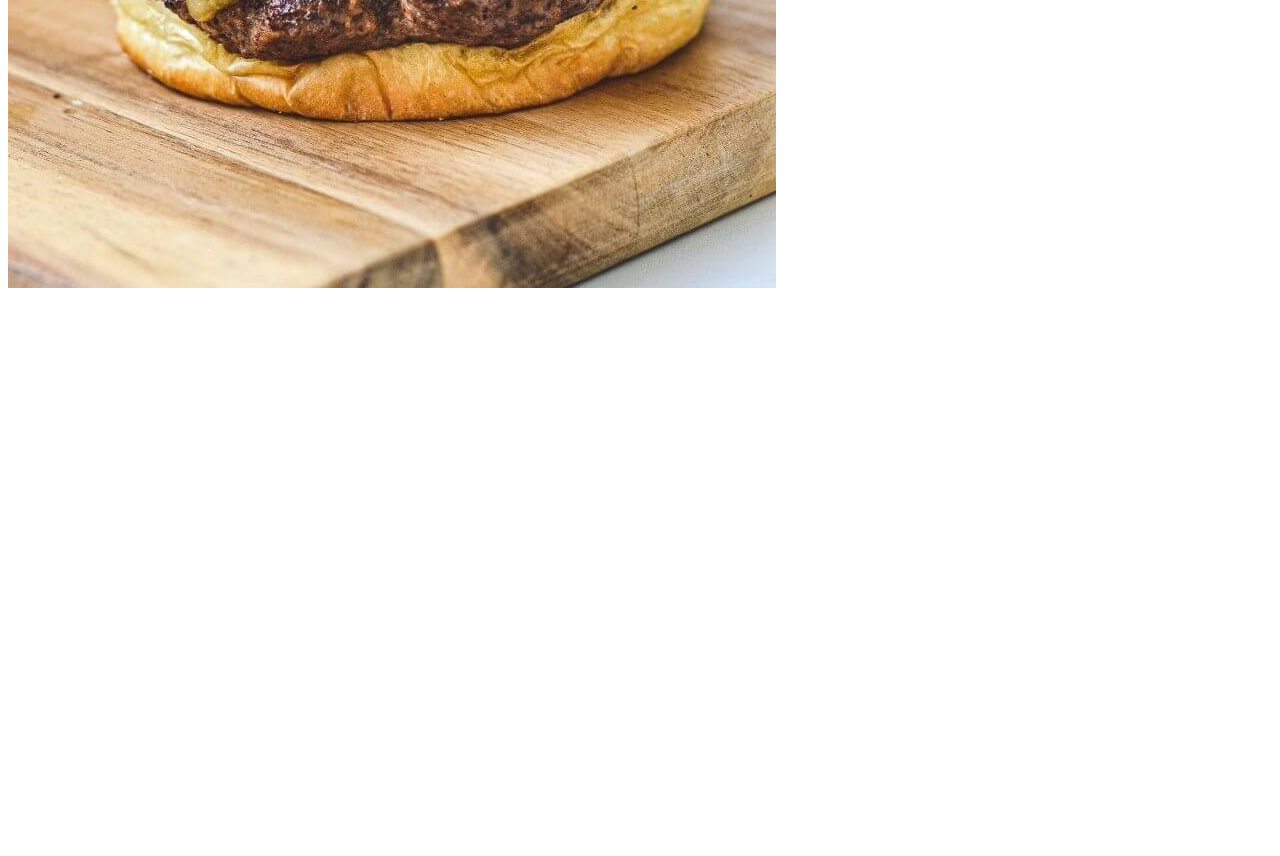
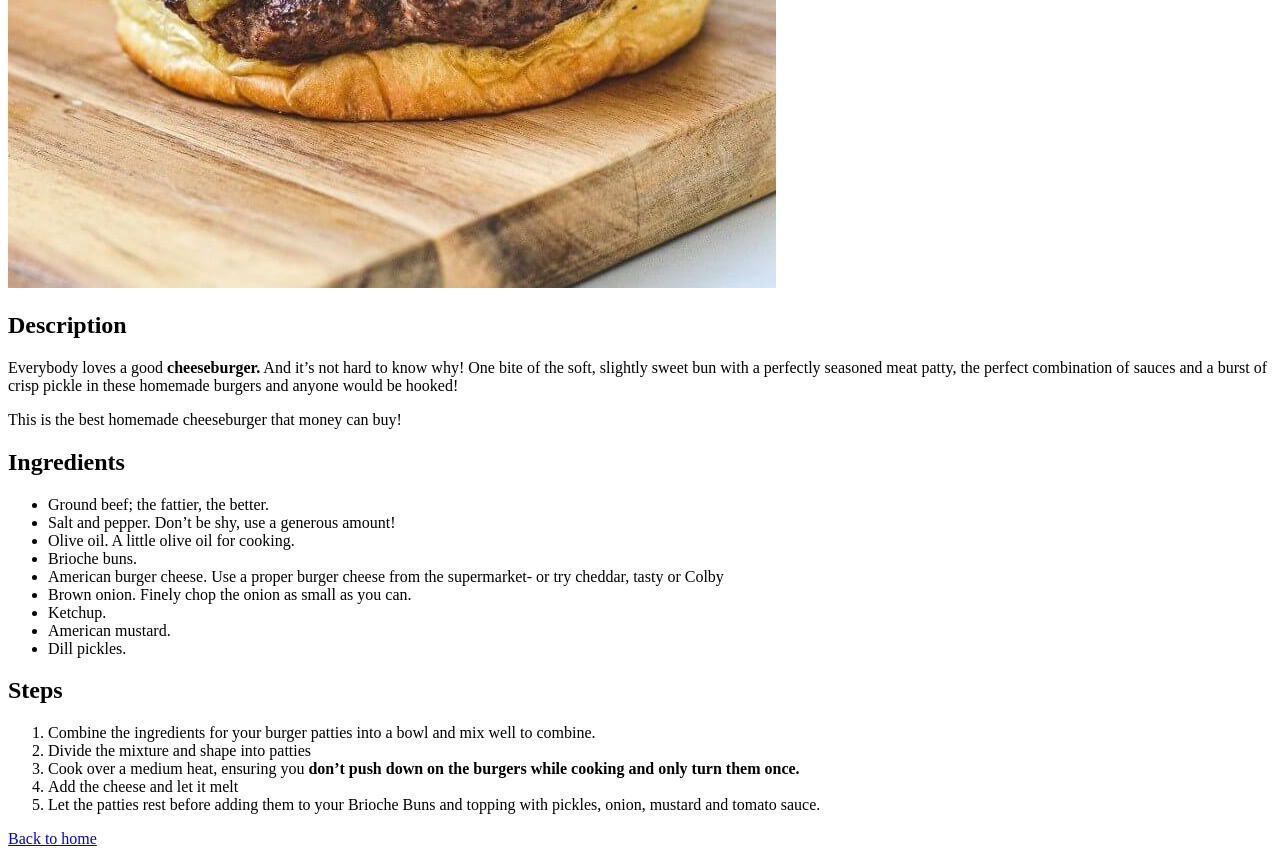
Before and after one commit to LachlanFidele/odin-recipes, a plain HTML site: page recipes/cheeseburger.html in a window 1280 px wide. Shown: the part 893-1749 px from the top of the page. Before the commit the page ends 1193 px from the top, so only its background shows below. Drawn offline with Linux system fonts and the light colour scheme.

Commit message:
created cheeseburger page

```diff
--- a/recipes/cheeseburger.html
+++ b/recipes/cheeseburger.html
@@ -7,6 +7,37 @@
     <body>
         <h1>Homemade Cheeseburger</h1>
         <img src="../img/cheeseburger.jpeg" alt="Cheeseburger">
+
+        <h2>Description</h2>
+            <p>
+                Everybody loves a good <strong>cheeseburger.</strong> And it’s not hard to know why! One bite of the soft, slightly sweet bun with a perfectly seasoned meat patty, the perfect combination of sauces and a burst of crisp pickle in these homemade burgers and anyone would be hooked!
+            </p>
+            <p>
+                This is the best homemade cheeseburger that money can buy!
+            </p>
+        <h2>Ingredients</h2>
+            <ul>
+                <li>Ground beef; the fattier, the better.</li>
+                <li>Salt and pepper. Don’t be shy, use a generous amount!</li>
+                <li>Olive oil. A little olive oil for cooking.</li>
+                <li>Brioche buns.</li>
+                <li>American burger cheese. Use a proper burger cheese from the supermarket- or try cheddar, tasty or Colby</li>
+                <li>Brown onion. Finely chop the onion as small as you can.</li>
+                <li>Ketchup.</li>
+                <li>American mustard.</li>
+                <li>Dill pickles.</li>
+            </ul>
+
+        <h2>Steps</h2>
+            <ol>
+                <li>Combine the ingredients for your burger patties into a bowl and mix well to combine.</li>
+                <li>Divide the mixture and shape into patties</li>
+                <li>Cook over a medium heat, ensuring you <strong>don’t push down on the burgers while cooking and only turn them once.</strong></li>
+                <li>Add the cheese and let it melt</li>
+                <li>Let the patties rest before adding them to your Brioche Buns and topping with pickles, onion, mustard and tomato sauce.</li>
+
+            </ol>
+        <a href="../index.html">Back to home</a>
     </body>
 
 </html>
```
